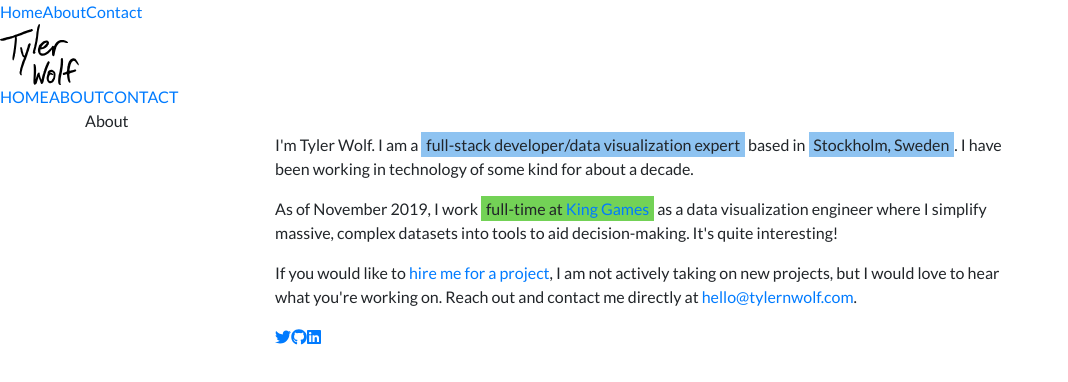
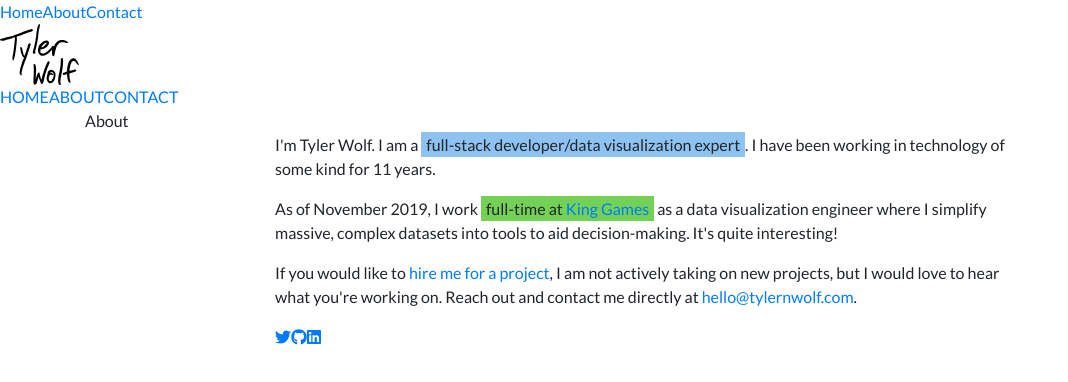
Before and after one commit to thetylerwolf/website, a React (Create React App) app: page /about in a window 1280 px wide. Shown: the top 382 px of the page, without its empty margins (0-1068 px from the left). Built offline with nearby package versions, Linux system fonts and the light colour scheme.

Commit message:
small change to about

```diff
--- a/src/components/About.js
+++ b/src/components/About.js
@@ -38,10 +38,8 @@ export default class About extends Component {
                 I'm Tyler Wolf. I am a{" "}
                 <span className="highlight-2">
                   full-stack developer/data visualization expert
-                </span>{" "}
-                based in <span className="highlight-2">Stockholm, Sweden</span>.
-                I have been working in technology of some kind for about a
-                decade.
+                </span>
+                . I have been working in technology of some kind for 11 years.
               </p>
               {/* <p>
                 I have a degree in Electrical Engineering (EE) from the
```
